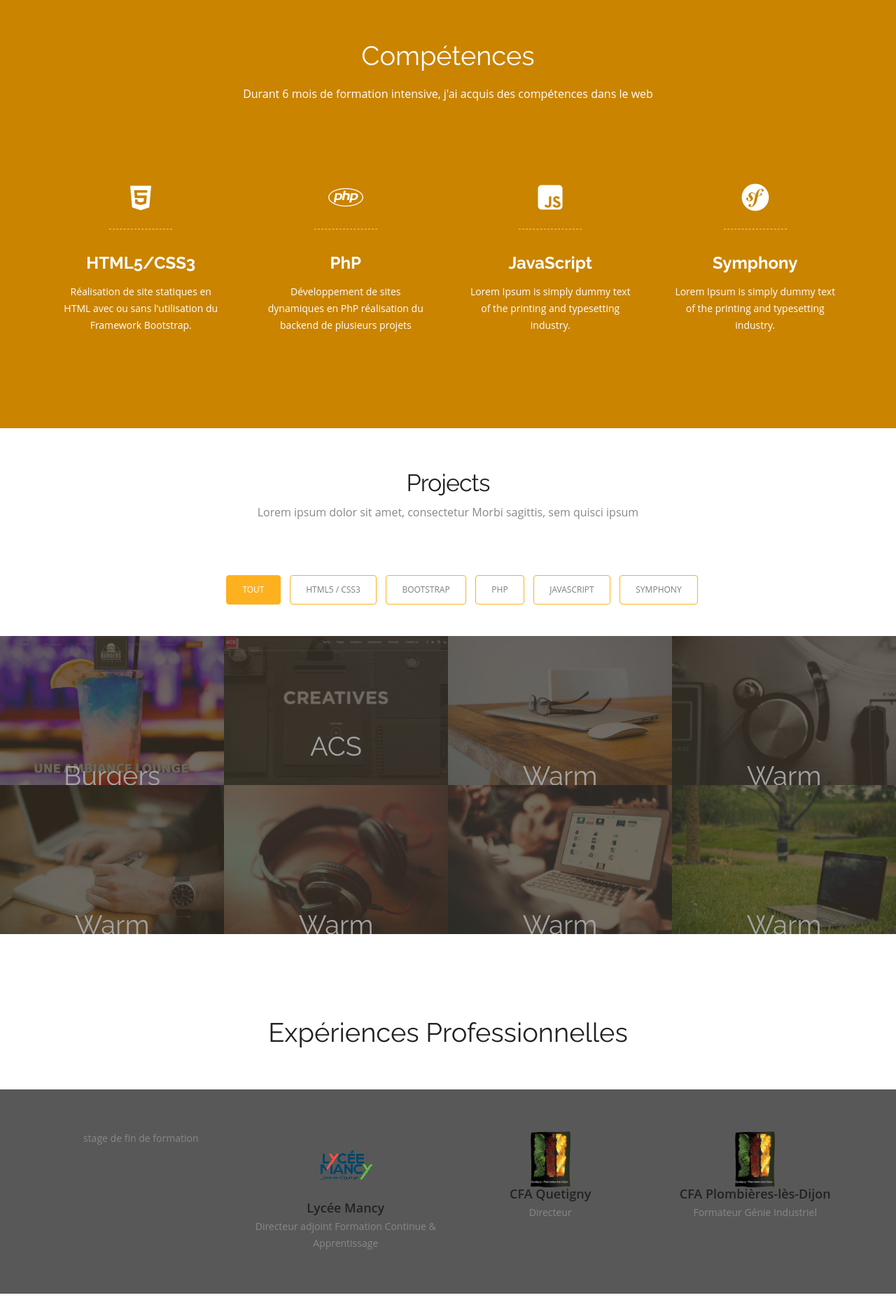
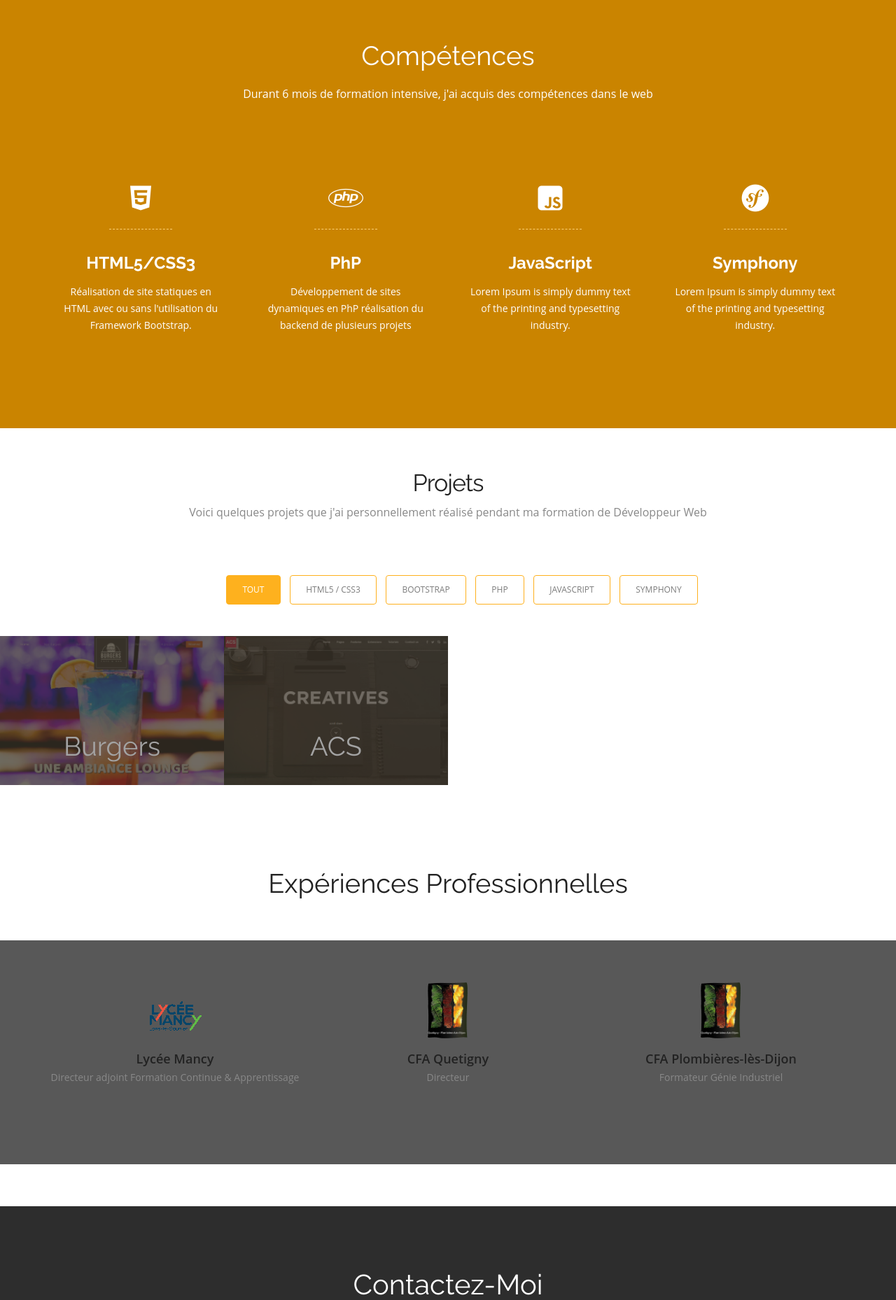
Before and after one commit to YDECORCE/portfolio, a PHP site: page / in a window 1280 px wide. Shown: the part 1798-3656 px from the top of the page at 70% size. Run offline with PHP 8.4, Linux system fonts and the light colour scheme; some libraries are stand-ins or nearby versions.

Commit message:
modif du 02112020

```diff
--- a/css/style.css
+++ b/css/style.css
@@ -376,7 +376,7 @@ p {
 
 .top_cont_outer {
     position: relative;
-    height: 1000px;
+    min-height: 1000px;
     background: url('../img/home2.jpg') no-repeat;
     background-size: cover;
 }
@@ -1877,7 +1877,12 @@ div.mc-image {
     display: inherit;
     padding: 0;
 }
-
+.bloc_exp{
+    min-height: 200px;
+    display: flex;
+    justify-content: space-around;
+
+}
 /*
    Media Queries
 --------------------------- */
--- a/index.html
+++ b/index.html
@@ -31,7 +31,7 @@
       <div class="container">
         <div class="hero_section">
           <div class="row">
-            <div class="col-md-12">
+            <div class="col-md-12" style="padding-top: 10px;">
 
               <div class="top_left_cont intro zoomIn wow animated">
                 <h2>Yann DECORCE<br> <strong>Développeur Web Junior</strong></h2>
@@ -44,7 +44,7 @@
                   <li class="linkedin animated bounceIn wow delay-04s animated"
                     style="visibility: visible; animation-name: bounceIn;"><a
                       href="http://www.linkedin.com/in/yann-decorce-a970391b0" target="blanck"><i
-                        class="fa fa-linkedin"></i></a></li>
+                        class="fab fa-linkedin"></i></a></li>
                   <!--  <li class="facebook animated bounceIn wow delay-03s animated"
                     style="visibility: visible; animation-name: bounceIn;"><a href="javascript:void(0)"><i
                         class="fa fa-facebook"></i></a></li>
@@ -53,7 +53,7 @@
                         class="fa fa-google-plus"></i></a></li>-->
                   <li class="gplus animated bounceIn wow delay-05s animated"
                     style="visibility: visible; animation-name: bounceIn;"><a href="http://www.github.com/YDECORCE"
-                      target="blanck"><i class="fa fa-github"></i></a></li>
+                      target="blanck"><i class="fab fa-github"></i></a></li>
                 </ul>
               </div>
             </div>
@@ -145,7 +145,7 @@
       <div class="service_wrapper">
         <div class="row">
           <div class="col-md-3">
-            <div class="service_icon delay-03s animated wow  zoomIn"> <span><i class="fa fa-html5"></i></span> </div>
+            <div class="service_icon delay-03s animated wow  zoomIn"> <span><i class="fab fa-html5"></i></span> </div>
             <div class="service_block">
 
               <h3 class="animated fadeInUp wow">HTML5/CSS3</h3>
@@ -154,7 +154,7 @@
             </div>
           </div>
           <div class="col-md-3">
-            <div class="service_icon icon2  delay-03s animated wow zoomIn"> <span><i class="fa fa-php"></i></span>
+            <div class="service_icon icon2  delay-03s animated wow zoomIn"> <span><i class="fab fa-php"></i></span>
             </div>
             <div class="service_block">
               <h3 class="animated fadeInUp wow">PhP</h3>
@@ -163,7 +163,7 @@
             </div>
           </div>
           <div class="col-md-3">
-            <div class="service_icon icon3  delay-03s animated wow zoomIn"> <span><i class="fa fa-js-square"></i></span>
+            <div class="service_icon icon3  delay-03s animated wow zoomIn"> <span><i class="fab fa-js-square"></i></span>
             </div>
             <div class="service_block">
 
@@ -173,7 +173,7 @@
             </div>
           </div>
           <div class="col-md-3">
-            <div class="service_icon icon3  delay-03s animated wow zoomIn"> <span><i class="fa fa-symfony"></i></span>
+            <div class="service_icon icon3  delay-03s animated wow zoomIn"> <span><i class="fab fa-symfony"></i></span>
             </div>
             <div class="service_block">
 
@@ -199,8 +199,8 @@
 
       <!-- Title -->
       <div class="section-title">
-        <h2>Projects</h2>
-        <h6>Lorem ipsum dolor sit amet, consectetur Morbi sagittis, sem quisci ipsum</h6>
+        <h2>Projets</h2>
+        <h6>Voici quelques projets que j'ai personnellement réalisé pendant ma formation de Développeur Web</h6>
 
       </div>
       <!--/Title -->
@@ -242,7 +242,7 @@
         id="portfolio_wrapper">
         <!-- Portfolio Item  ratio des images 1,5-->
         <figure
-          style="position: absolute; left: 0px; top: 0px; transform: translate3d(0px, 0px, 0px) scale3d(1, 1, 1); width: 337px; opacity: 1;"
+          style="position: absolute; left: 0px; top: 0px; transform: translate3d(337px, 0px, 0px) scale3d(1, 1, 1); width: 337px; opacity: 1;"
           class="portfolio-item one-four   HTML Bootstrap isotope-item effect-oscar">
 
           <div class="portfolio_img">
@@ -250,7 +250,7 @@
           <figcaption>
             <div>
               <a href="https://yannd.promo-44.codeur.online/projets/projet02" class="fancybox" target="blanck">
-                <h2>Burgers Café & Bar</h2>
+                <h2>Burgers</h2>
                 <p>Première intégration avec Bootstrap.</p>
               </a>
             </div>
@@ -275,7 +275,7 @@
         <!--/Portfolio Item -->
 
         <!-- Portfolio Item -->
-        <figure
+        <!-- <figure
           style="position: absolute; left: 0px; top: 0px; transform: translate3d(674px, 0px, 0px) scale3d(1, 1, 1); width: 337px; opacity: 1;"
           class="portfolio-item one-four  design  isotope-item effect-oscar">
           <div class="portfolio_img"> <img src="img/portfolio_pic3.jpg" alt="Portfolio 1"> </div>
@@ -287,11 +287,11 @@
               </a>
             </div>
           </figcaption>
-        </figure>
+        </figure> -->
         <!--/Portfolio Item-->
 
         <!-- Portfolio Item-->
-        <figure
+        <!-- <figure
           style="position: absolute; left: 0px; top: 0px; transform: translate3d(1011px, 0px, 0px) scale3d(1, 1, 1); width: 337px; opacity: 1;"
           class="portfolio-item one-four  android  prototype web isotope-item effect-oscar">
           <div class="portfolio_img"> <img src="img/portfolio_pic4.jpg" alt="Portfolio 1"> </div>
@@ -303,11 +303,11 @@
               </a>
             </div>
           </figcaption>
-        </figure>
+        </figure> -->
         <!-- Portfolio Item -->
 
         <!-- Portfolio Item -->
-        <figure
+        <!-- <figure
           style="position: absolute; left: 0px; top: 0px; transform: translate3d(0px, 240px, 0px) scale3d(1, 1, 1); width: 337px; opacity: 1;"
           class="portfolio-item one-four  design isotope-item effect-oscar">
           <div class="portfolio_img"> <img src="img/portfolio_pic5.jpg" alt="Portfolio 1"> </div>
@@ -319,11 +319,11 @@
               </a>
             </div>
           </figcaption>
-        </figure>
+        </figure> -->
         <!--/Portfolio Item -->
 
         <!-- Portfolio Item -->
-        <figure
+        <!-- <figure
           style="position: absolute; left: 0px; top: 0px; transform: translate3d(337px, 240px, 0px) scale3d(1, 1, 1); width: 337px; opacity: 1;"
           class="portfolio-item one-four  web isotope-item effect-oscar">
           <div class="portfolio_img"> <img src="img/portfolio_pic6.jpg" alt="Portfolio 1"> </div>
@@ -335,11 +335,11 @@
               </a>
             </div>
           </figcaption>
-        </figure>
+        </figure> -->
         <!--/Portfolio Item -->
 
         <!-- Portfolio Item  -->
-        <figure
+        <!-- <figure
           style="position: absolute; left: 0px; top: 0px; transform: translate3d(674px, 240px, 0px) scale3d(1, 1, 1); width: 337px; opacity: 1;"
           class="portfolio-item one-four  design web isotope-item effect-oscar">
           <div class="portfolio_img"> <img src="img/portfolio_pic7.jpg" alt="Portfolio 1"> </div>
@@ -351,11 +351,11 @@
               </a>
             </div>
           </figcaption>
-        </figure>
+        </figure> -->
         <!--/Portfolio Item -->
 
         <!-- Portfolio Item -->
-        <figure
+        <!-- <figure
           style="position: absolute; left: 0px; top: 0px; transform: translate3d(1011px, 240px, 0px) scale3d(1, 1, 1); width: 337px; opacity: 1;"
           class="portfolio-item one-four   android isotope-item effect-oscar">
           <div class="portfolio_img"> <img src="img/portfolio_pic8.jpg" alt="Portfolio 1"> </div>
@@ -367,7 +367,7 @@
               </a>
             </div>
           </figcaption>
-        </figure>
+        </figure> -->
         <!--/Portfolio Item -->
 
       </div>
@@ -396,30 +396,30 @@
       <!--client_logos-->
       <div class="container d-flex justify-content-between">
         <div class="row w-100 justify-content-center">
-          <div class="col-12 col-lg-3 bloc_exp">
+          <!-- <div class="col-12 col-lg-3 bloc_exp hidden">
             stage de fin de formation
-          </div>
-          <div class="col-12 col-lg-3 bloc_exp ">
+          </div> -->
+          <div class="col-12 col-lg-4 bloc_exp ">
             <div class="h-100 w-100">
-              <div class="col-12 h-50 text-center"><img src="img/Mancy.gif" alt="logo mancy"></div>
+              <div class="col-12 h-50 text-center" style="min-height: 100px"><img src="img/Mancy.gif" alt="logo mancy"></div>
               <div class="col-12 h-50">
               <h3 style="text-align:center">Lycée Mancy</h3>
               <p class="animated fadeInDown wow" style="text-align:center">Directeur adjoint Formation Continue & Apprentissage</p>
             </div>
           </div>
           </div>
-          <div class="col-12 col-lg-3 bloc_exp">
+          <div class="col-12 col-lg-4 bloc_exp">
             <div class="h-100 w-100">
-              <div class="col-12 h-50 text-center"><img src="img/logo_footer.png" alt="logo Quetigny" height="80px"></div>
+              <div class="col-12 h-50 text-center" style="min-height: 100px"><img src="img/logo_footer.png" alt="logo Quetigny" height="80px"></div>
               <div class="col-12 h-50">
                 <h3 style="text-align:center">CFA Quetigny</h3>
                 <p class="animated fadeInDown wow" style="text-align:center">Directeur</p>
               </div>
           </div>
           </div>
-          <div class="col-12 col-lg-3 bloc_exp">
+          <div class="col-12 col-lg-4 bloc_exp">
             <div class="h-100 w-100">
-              <div class="col-12 h-50 text-center"><img src="img/logo_footer.png" alt="logo Quetigny" height="80px"></div>
+              <div class="col-12 h-50 text-center" style="min-height: 100px"><img src="img/logo_footer.png" alt="logo Quetigny" height="80px"></div>
               <div class="col-12 h-50">
                 <h3 style="text-align:center">CFA Plombières-lès-Dijon</h3>
                 <p class="animated fadeInDown wow" style="text-align:center">Formateur Génie Industriel</p>
@@ -510,7 +510,7 @@
           <div class="col-lg-8 wow fadeInLeft delay-06s">
             <!--NOTE: Update your email Id in "contact_me.php" file in order to receive emails from your contact form-->
 
-            <form name="sentMessage"  method="post" id="contact" action="contact_me.php">
+            <form name="sentMessage"  method="post" id="contact" action="contact/contact_me.php">
               <div class="control-group">
                 <div class="controls">
                   <input type="text" class="form-control" placeholder="Votre Nom" id="name" name="nom" required
@@ -522,6 +522,7 @@
                 <div class="controls">
                   <input type="email" class="form-control" placeholder="Email" id="email" name="email" required
                     data-validation-required-message="Veuillez entrer votre email" />
+                    <p class="help-block"></p>
                 </div>
               </div>
               <div class="control-group">
@@ -529,6 +530,7 @@
                   <textarea rows="1" cols="100" class="form-control" placeholder="Objet" id="objet" name="objet" required
                     data-validation-required-message="Veuillez entrer votre message" minlength="5"
                     data-validation-minlength-message="Min 5 caractères" maxlength="999" style="resize:none"></textarea>
+                    <p class="help-block"></p>
                 </div>
               </div>
 
@@ -537,6 +539,7 @@
                   <textarea rows="10" cols="100" class="form-control" placeholder="Message" id="message" name="message" required
                     data-validation-required-message="Veuillez entrer votre message" minlength="5"
                     data-validation-minlength-message="Min 5 caractères" maxlength="999" style="resize:none"></textarea>
+                    <p class="help-block"></p>
                 </div>
               </div>
               <div id="success"> </div> <!-- For success/fail messages -->
```
